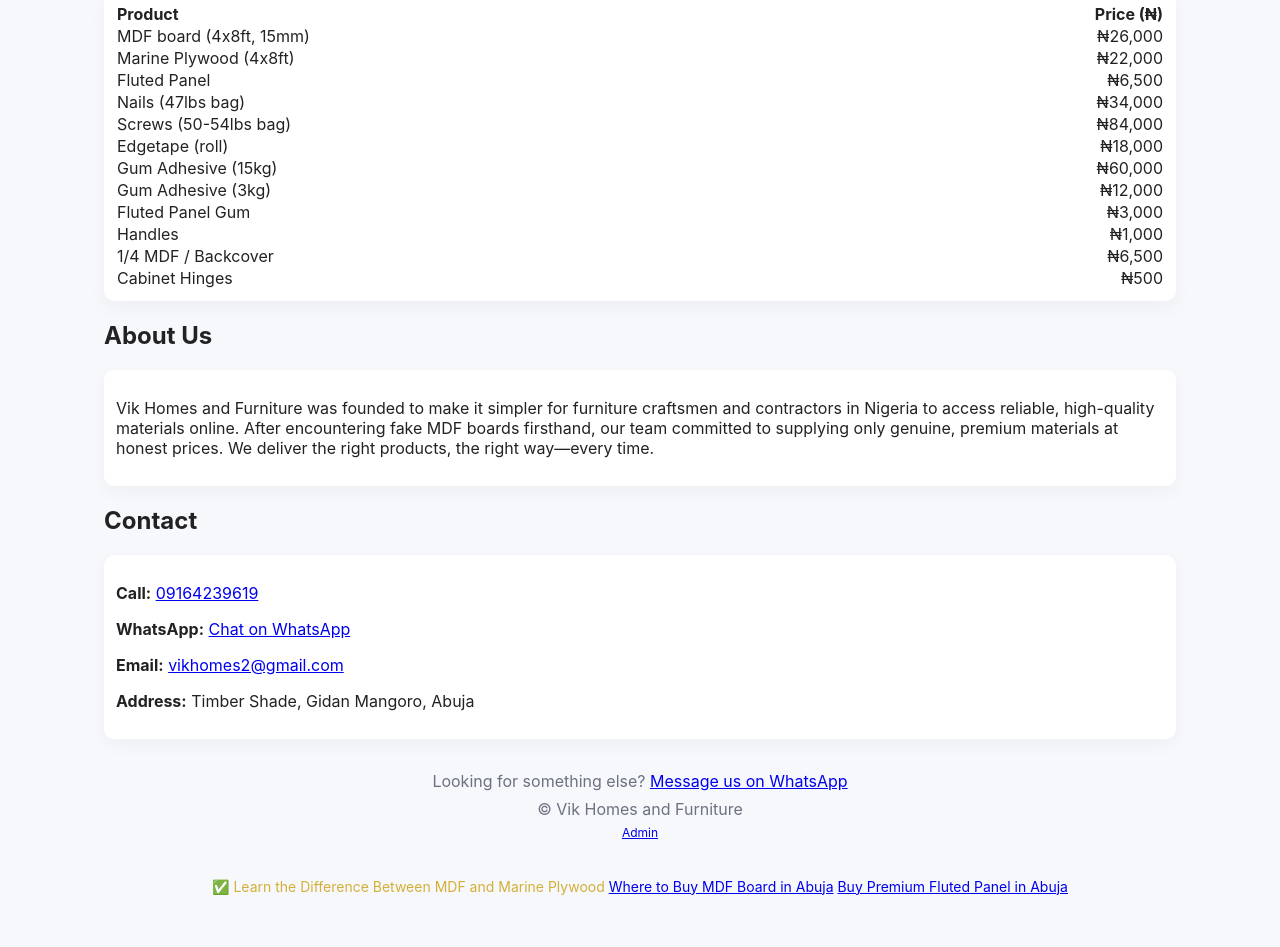
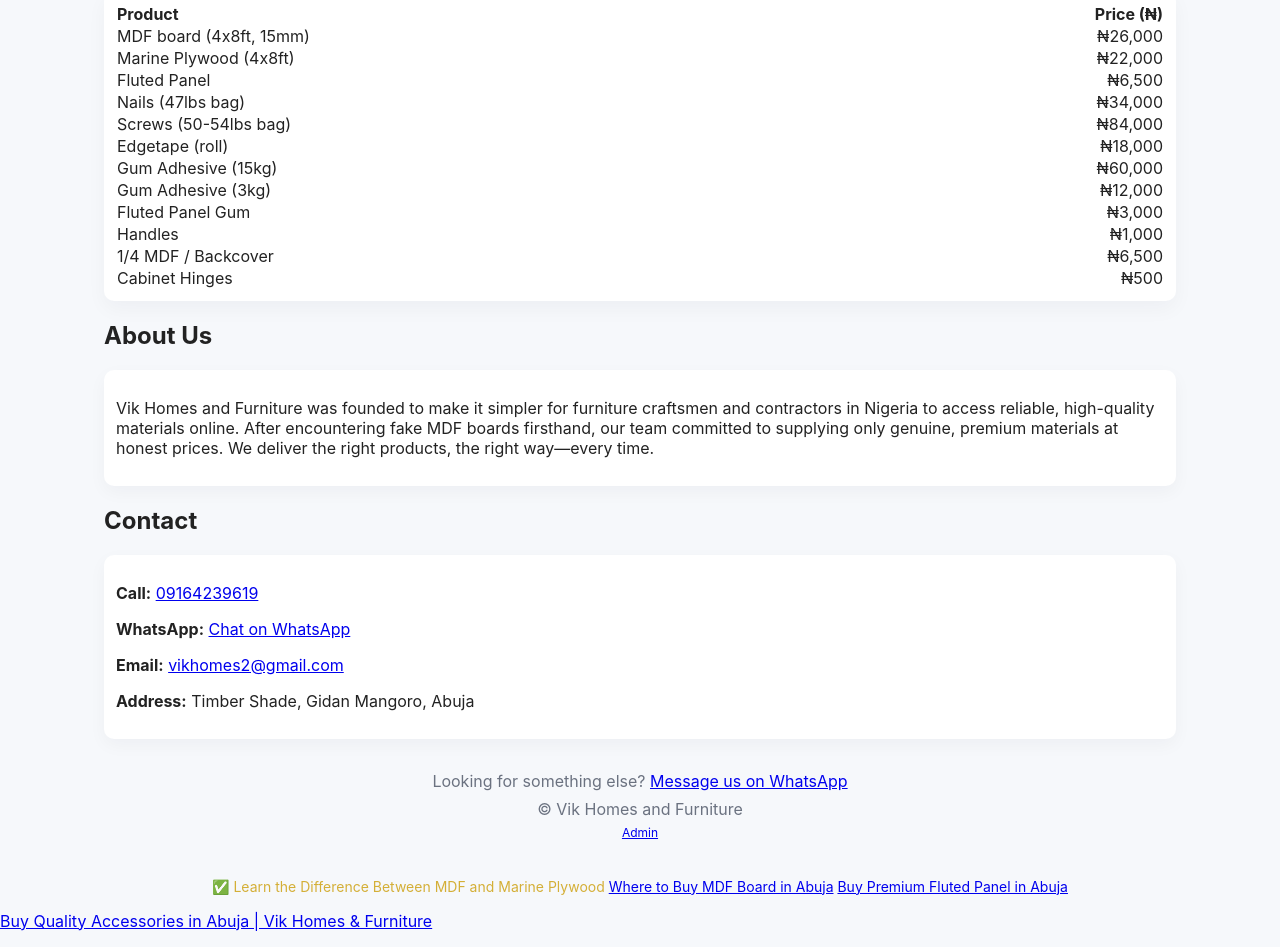
Before and after one commit to vikhomes2-del/Vikhomes-website, a plain HTML site: page index.html in a window 1280 px wide. Shown: the part 1443-2390 px from the top of the page. Before the commit the page ends 2352 px from the top, so only its background shows below. Drawn offline with Linux system fonts and the light colour scheme.

Commit message:
Add link to quality accessories in Abuja

```diff
--- a/index.html
+++ b/index.html
@@ -378,6 +378,11 @@
 title="Buy Premium Fluted Panel in Abuja | Vik Homes & Furniture">
   Buy Premium Fluted Panel in Abuja
     </a>
+    <p>
+  <a href="https://vikhomes2-del.github.io/Vikhomes-website/quality-accessories.html">
+    Buy Quality Accessories in Abuja | Vik Homes & Furniture
+  </a>
+    </p>
   </p>
 </body>
 </html>
```
